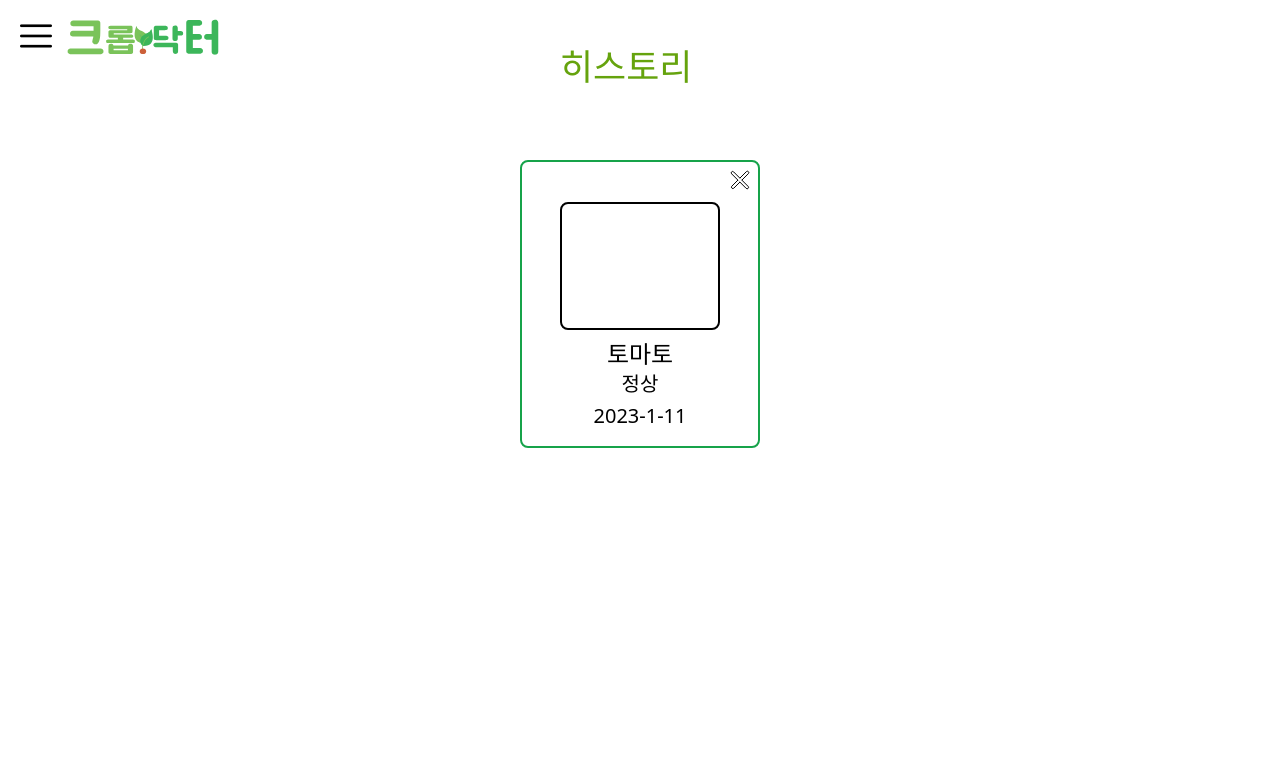
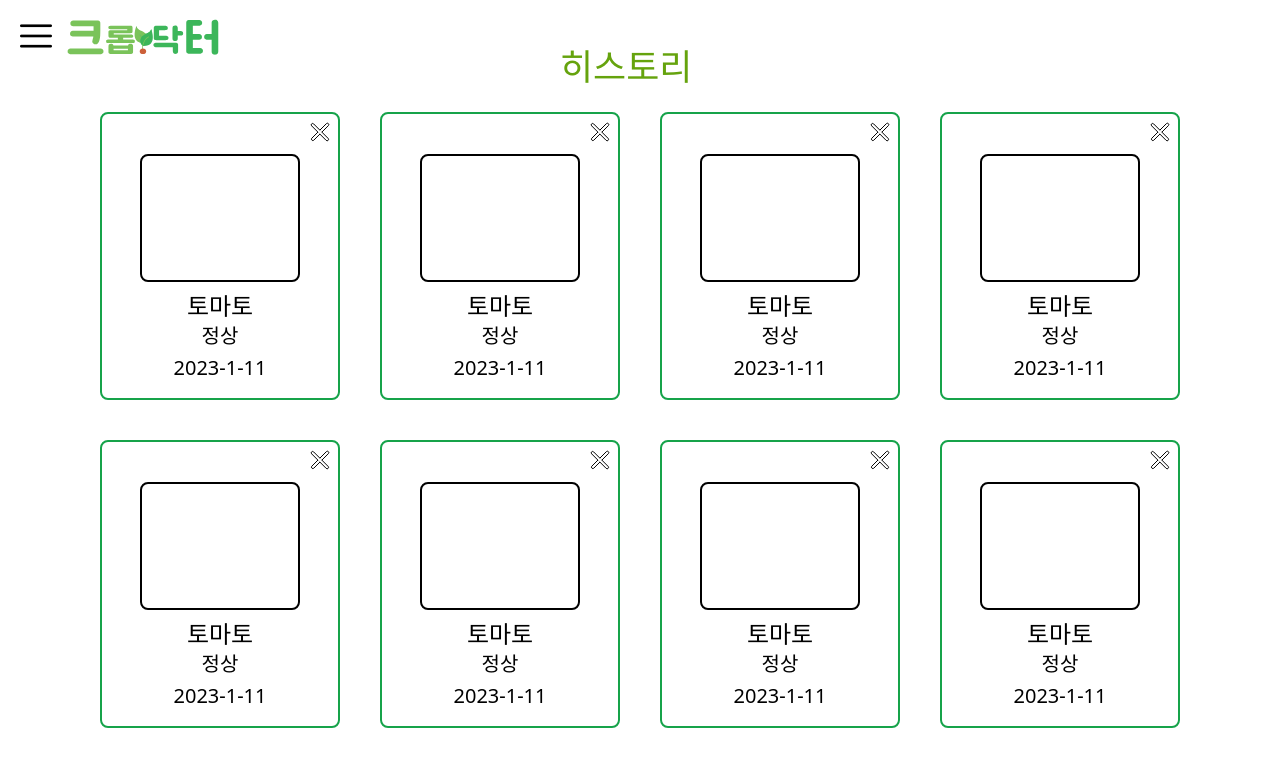
Before and after one commit to S-V-23-BootCamp-Team-F/frontend, a React (Vite) app: page / in a window 1280 px wide. Shown: the top 766 px of the page. Built offline with nearby package versions, Linux system fonts and the light colour scheme.

Commit message:
design:반응형 구현

```diff
--- a/src/pages/HistoryPage.tsx
+++ b/src/pages/HistoryPage.tsx
@@ -11,8 +11,15 @@ const HistoryPage = () => {
       {/*제목*/}
       <span className='font-title top-12 w-40 absolute text-4xl text-lime-600'>히스토리</span>
       {/*히스토리 컴포넌트*/}
-      <div className="top-40 absolute">
-        <History />
+      <div className="top-28 absolute flex justify-center grid sm:grid-cols-2 lg:grid-cols-4 gap-10 place-items-stretch">
+        <div><History /></div>
+        <div><History /></div>
+        <div><History /></div>
+        <div><History /></div>
+        <div><History /></div>
+        <div><History /></div>
+        <div><History /></div>
+        <div><History /></div>
       </div>
     </div>
   );
```
